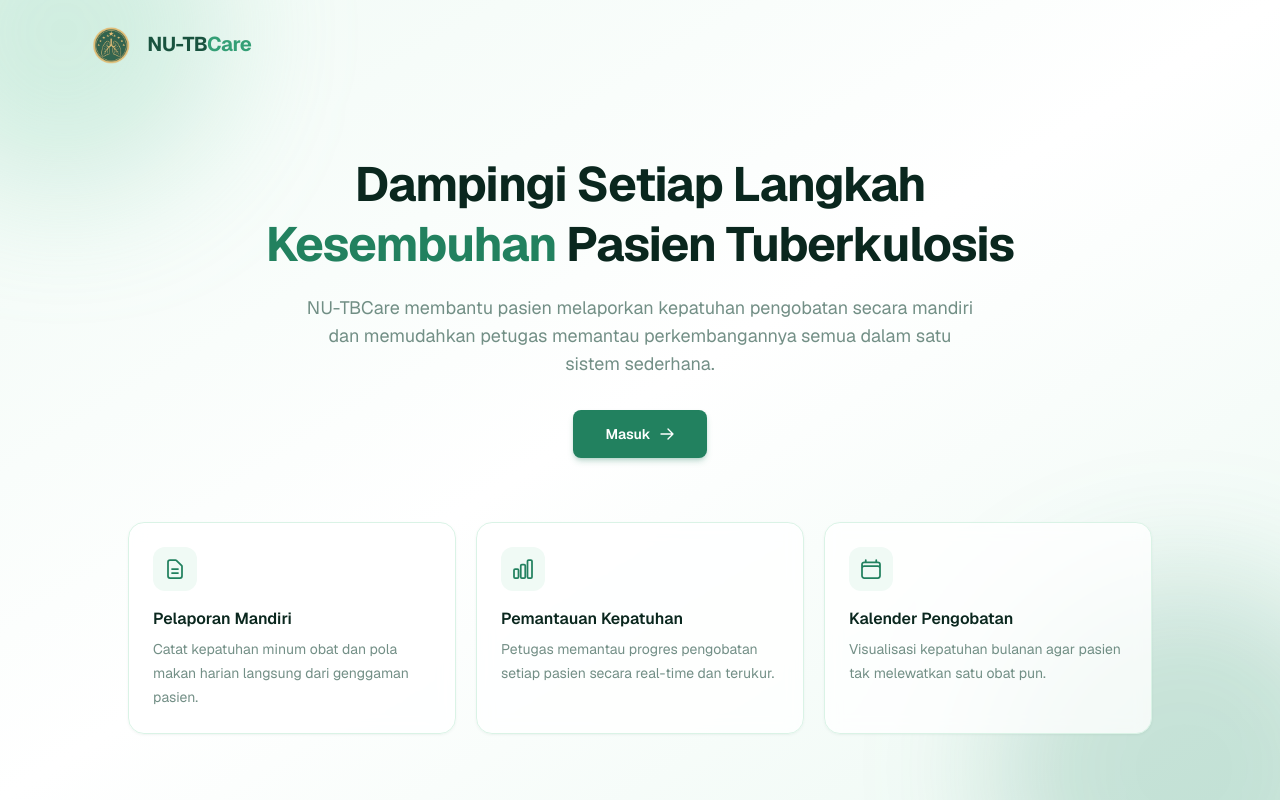
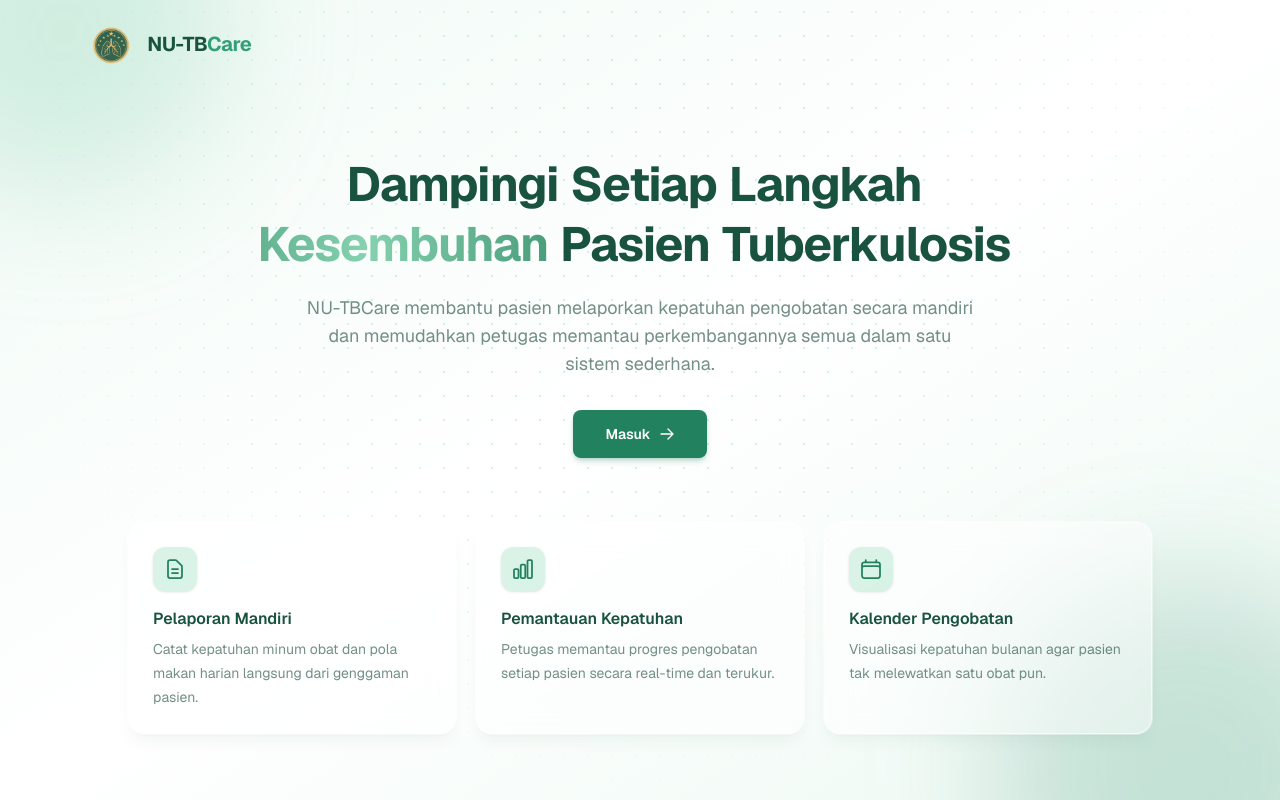
Before and after one commit to novandrawichdafarun/sistem-informasi-tuberkulosis, a Next.js app: page / in a window 1280 px wide. Built offline with nearby package versions, Linux system fonts and the light colour scheme; no server answers.

Commit message:
feat(ui): animasi welcome page & warna teks hijau tua senada logo

```diff
--- a/app/(marketing)/page.tsx
+++ b/app/(marketing)/page.tsx
@@ -1,5 +1,6 @@
 import Link from "next/link";
 import Logo from "@/components/asset/Logo";
+import PointerSpotlight from "@/components/marketing/PointerSpotlight";
 import { getServerSession } from "next-auth";
 import { authOptions } from "../api/auth/[...nextauth]/route";
 import { redirect } from "next/navigation";
@@ -40,6 +41,16 @@ const features = [
   },
 ];
 
+// Judul hero dipecah per-kata agar bisa dianimasikan muncul berurutan.
+const heroWords = [
+  "Dampingi",
+  "Setiap",
+  "Langkah",
+  "Kesembuhan",
+  "Pasien",
+  "Tuberkulosis",
+];
+
 export default async function Home() {
   const session = await getServerSession(authOptions);
   if (session) {
@@ -48,6 +59,9 @@ export default async function Home() {
 
   return (
     <div className="relative flex min-h-screen flex-col overflow-hidden bg-linear-to-br from-brand-50 via-white to-mint-300/20">
+      {/* Spotlight mengikuti pointer (mouse & sentuhan) */}
+      <PointerSpotlight />
+
       {/* Decorative background */}
       <div
         aria-hidden
@@ -57,9 +71,23 @@ export default async function Home() {
         aria-hidden
         className="pointer-events-none absolute -bottom-40 -right-24 h-96 w-96 rounded-full bg-brand-600/20 blur-3xl"
       />
+      {/* Pola titik halus */}
+      <div
+        aria-hidden
+        className="pointer-events-none absolute inset-0 opacity-[0.35]"
+        style={{
+          backgroundImage:
+            "radial-gradient(circle at center, var(--brand-300) 1px, transparent 1.5px)",
+          backgroundSize: "24px 24px",
+          maskImage:
+            "radial-gradient(ellipse at 50% 30%, black 25%, transparent 72%)",
+          WebkitMaskImage:
+            "radial-gradient(ellipse at 50% 30%, black 25%, transparent 72%)",
+        }}
+      />
 
       {/* Header */}
-      <header className="relative z-10 mx-auto flex w-full max-w-6xl items-center gap-3 px-6 py-6">
+      <header className="animate-fade-up relative z-10 mx-auto flex w-full max-w-6xl items-center gap-3 px-6 py-6">
         <Logo size="md" />
         <span className="text-xl font-bold tracking-tight text-brand-800">
           NU-TB<span className="text-brand-500">Care</span>
@@ -68,21 +96,43 @@ export default async function Home() {
 
       {/* Hero */}
       <main className="relative z-10 flex flex-1 flex-col items-center justify-center px-6 py-12 text-center">
-        <h1 className="max-w-3xl text-4xl font-bold leading-tight tracking-tight text-brand-950 sm:text-5xl">
-          Dampingi Setiap Langkah{" "}
-          <span className="text-brand-600">Kesembuhan</span> Pasien Tuberkulosis
+        <h1 className="max-w-3xl text-4xl font-bold leading-tight tracking-tight text-brand-800 sm:text-5xl">
+          {heroWords.map((word, i) => {
+            const highlight = word === "Kesembuhan";
+            return (
+              <span
+                key={word}
+                className="animate-fade-up mr-[0.25em] inline-block"
+                style={{ animationDelay: `${0.1 + i * 0.09}s` }}
+              >
+                {highlight ? (
+                  <span className="animate-text-shimmer bg-linear-to-r from-brand-600 via-brand-300 to-brand-600 bg-clip-text text-transparent">
+                    {word}
+                  </span>
+                ) : (
+                  word
+                )}
+              </span>
+            );
+          })}
         </h1>
 
-        <p className="mt-5 max-w-2xl text-base leading-7 text-brand-900/60 sm:text-lg">
+        <p
+          className="animate-fade-up mt-5 max-w-2xl text-base leading-7 text-brand-900/60 sm:text-lg"
+          style={{ animationDelay: "0.7s" }}
+        >
           NU-TBCare membantu pasien melaporkan kepatuhan pengobatan secara
           mandiri dan memudahkan petugas memantau perkembangannya semua dalam
           satu sistem sederhana.
         </p>
 
-        <div className="mt-8 flex flex-col items-center gap-3 sm:flex-row">
+        <div
+          className="animate-fade-up mt-8 flex flex-col items-center gap-3 sm:flex-row"
+          style={{ animationDelay: "0.82s" }}
+        >
           <Link
             href="/login"
-            className="flex h-12 w-full items-center justify-center gap-2 rounded-lg bg-brand-600 px-8 text-sm font-semibold text-white shadow-md shadow-brand-600/25 transition-all hover:bg-brand-700 hover:shadow-lg focus:outline-none focus:ring-2 focus:ring-brand-500 focus:ring-offset-2 sm:w-auto"
+            className="group flex h-12 w-full items-center justify-center gap-2 rounded-lg bg-brand-600 px-8 text-sm font-semibold text-white shadow-md shadow-brand-600/25 transition-all hover:-translate-y-0.5 hover:bg-brand-700 hover:shadow-lg hover:shadow-brand-600/30 focus:outline-none focus:ring-2 focus:ring-brand-500 focus:ring-offset-2 sm:w-auto"
           >
             Masuk
             <svg
@@ -91,7 +141,7 @@ export default async function Home() {
               fill="none"
               stroke="currentColor"
               strokeWidth={2}
-              className="h-4 w-4"
+              className="h-4 w-4 transition-transform group-hover:translate-x-1"
             >
               <path
                 strokeLinecap="round"
@@ -104,12 +154,13 @@ export default async function Home() {
 
         {/* Features */}
         <div className="mt-16 grid w-full max-w-5xl grid-cols-1 gap-5 sm:grid-cols-3">
-          {features.map((f) => (
+          {features.map((f, i) => (
             <div
               key={f.title}
-              className="rounded-2xl border border-brand-100 bg-white/80 p-6 text-left shadow-sm shadow-brand-900/5 backdrop-blur-sm transition-all hover:-translate-y-1 hover:shadow-md"
+              className="group animate-fade-up h-full rounded-2xl border border-white/60 bg-white/50 p-6 text-left shadow-lg shadow-brand-900/5 ring-1 ring-white/40 backdrop-blur-md transition-all duration-300 hover:-translate-y-1.5 hover:border-brand-200/70 hover:bg-white/70 hover:shadow-xl hover:shadow-brand-900/10"
+              style={{ animationDelay: `${0.9 + i * 0.1}s` }}
             >
-              <div className="flex h-11 w-11 items-center justify-center rounded-xl bg-brand-50 text-brand-600">
+              <div className="flex h-11 w-11 items-center justify-center rounded-xl bg-linear-to-br from-brand-100 to-mint-300/40 text-brand-600 shadow-sm transition-transform duration-300 group-hover:scale-110">
                 <svg
                   xmlns="http://www.w3.org/2000/svg"
                   viewBox="0 0 24 24"
@@ -121,7 +172,7 @@ export default async function Home() {
                   {f.icon}
                 </svg>
               </div>
-              <h3 className="mt-4 text-base font-semibold text-brand-950">
+              <h3 className="mt-4 text-base font-semibold text-brand-800">
                 {f.title}
               </h3>
               <p className="mt-1.5 text-sm leading-6 text-brand-900/60">
--- /dev/null
+++ b/components/marketing/PointerSpotlight.tsx
@@ -0,0 +1,66 @@
+"use client";
+
+import { useEffect, useRef } from "react";
+
+/**
+ * Lapisan "spotlight" — cahaya lembut yang mengikuti pointer (mouse di desktop,
+ * sentuhan jari di mobile) memakai Pointer Events. Posisi ditulis ke CSS variable
+ * lewat ref (tanpa re-render React) dan digerakkan via requestAnimationFrame.
+ * Nonaktif otomatis bila pengguna mengaktifkan "reduce motion".
+ */
+export default function PointerSpotlight() {
+  const ref = useRef<HTMLDivElement>(null);
+
+  useEffect(() => {
+    const el = ref.current;
+    if (!el) return;
+
+    // Hormati preferensi hemat-gerak.
+    if (window.matchMedia("(prefers-reduced-motion: reduce)").matches) return;
+
+    let raf = 0;
+
+    const move = (e: PointerEvent) => {
+      const x = e.clientX;
+      const y = e.clientY;
+      cancelAnimationFrame(raf);
+      raf = requestAnimationFrame(() => {
+        el.style.setProperty("--x", `${x}px`);
+        el.style.setProperty("--y", `${y}px`);
+        el.style.setProperty("--o", "1");
+      });
+    };
+
+    const hide = () => el.style.setProperty("--o", "0");
+    // Di mobile: sembunyikan lagi saat jari diangkat; di desktop (mouse) biarkan.
+    const up = (e: PointerEvent) => {
+      if (e.pointerType !== "mouse") hide();
+    };
+
+    window.addEventListener("pointermove", move, { passive: true });
+    window.addEventListener("pointerdown", move, { passive: true });
+    window.addEventListener("pointerup", up, { passive: true });
+    document.addEventListener("pointerleave", hide);
+
+    return () => {
+      cancelAnimationFrame(raf);
+      window.removeEventListener("pointermove", move);
+      window.removeEventListener("pointerdown", move);
+      window.removeEventListener("pointerup", up);
+      document.removeEventListener("pointerleave", hide);
+    };
+  }, []);
+
+  return (
+    <div
+      ref={ref}
+      aria-hidden
+      className="pointer-events-none fixed inset-0 z-0 transition-opacity duration-500"
+      style={{
+        opacity: "var(--o, 0)",
+        background:
+          "radial-gradient(600px circle at var(--x, 50%) var(--y, 50%), rgba(52,159,118,0.20), rgba(87,209,178,0.08) 40%, transparent 72%)",
+      }}
+    />
+  );
+}
--- a/styles/globals.css
+++ b/styles/globals.css
@@ -54,3 +54,38 @@ body {
   color: var(--foreground);
   font-family: var(--font-sans), Arial, Helvetica, sans-serif;
 }
+
+/* Animasi masuk (fade + slide up) — dipakai welcome page. */
+@keyframes fade-up {
+  from {
+    opacity: 0;
+    transform: translateY(18px);
+  }
+  to {
+    opacity: 1;
+    transform: translateY(0);
+  }
+}
+
+.animate-fade-up {
+  animation: fade-up 0.7s cubic-bezier(0.22, 1, 0.36, 1) both;
+}
+
+/* Kilau gradient bergerak untuk teks (kata "Kesembuhan" di hero). */
+@keyframes text-shimmer {
+  to {
+    background-position: 200% center;
+  }
+}
+
+.animate-text-shimmer {
+  background-size: 200% auto;
+  animation: text-shimmer 4s linear infinite;
+}
+
+@media (prefers-reduced-motion: reduce) {
+  .animate-fade-up,
+  .animate-text-shimmer {
+    animation: none;
+  }
+}
```
